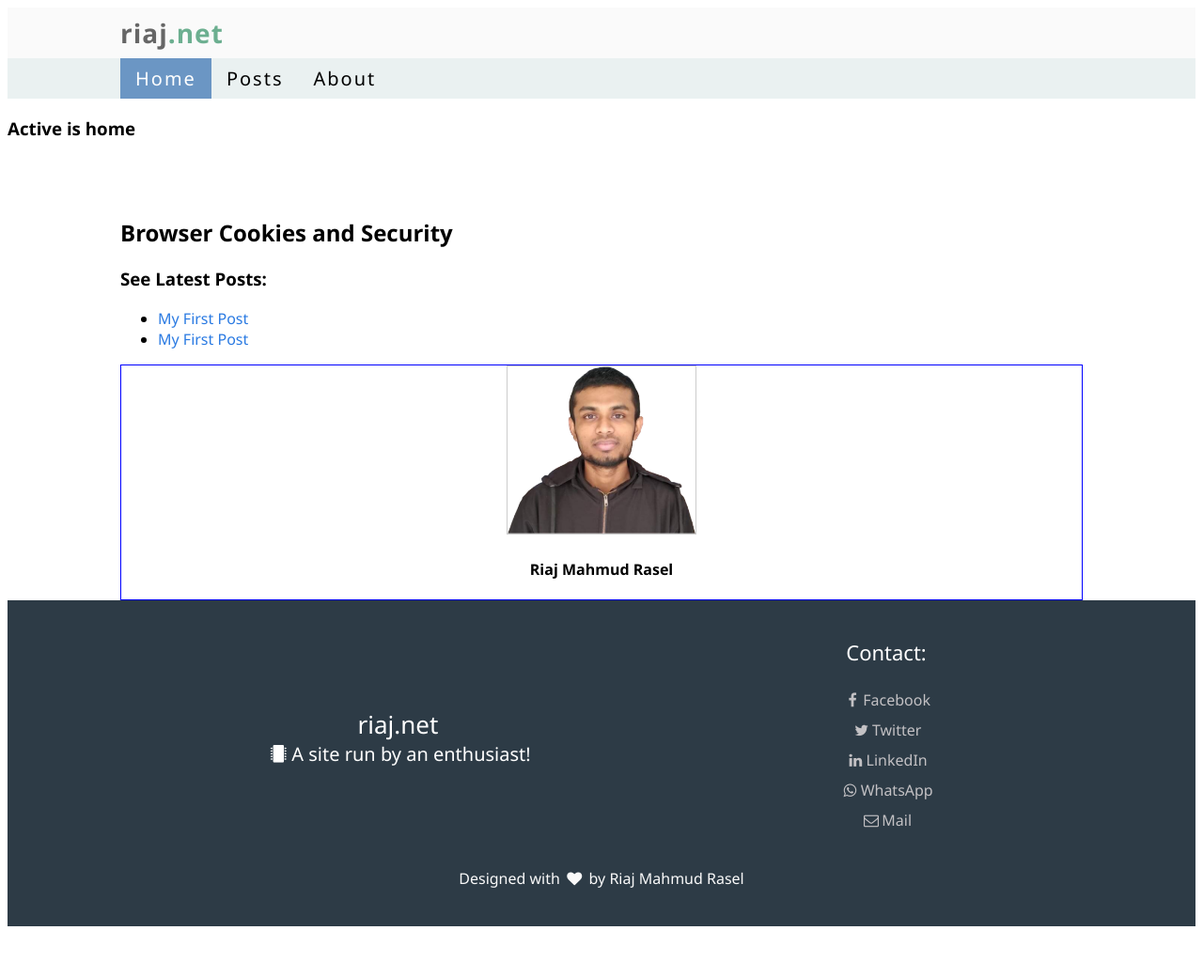
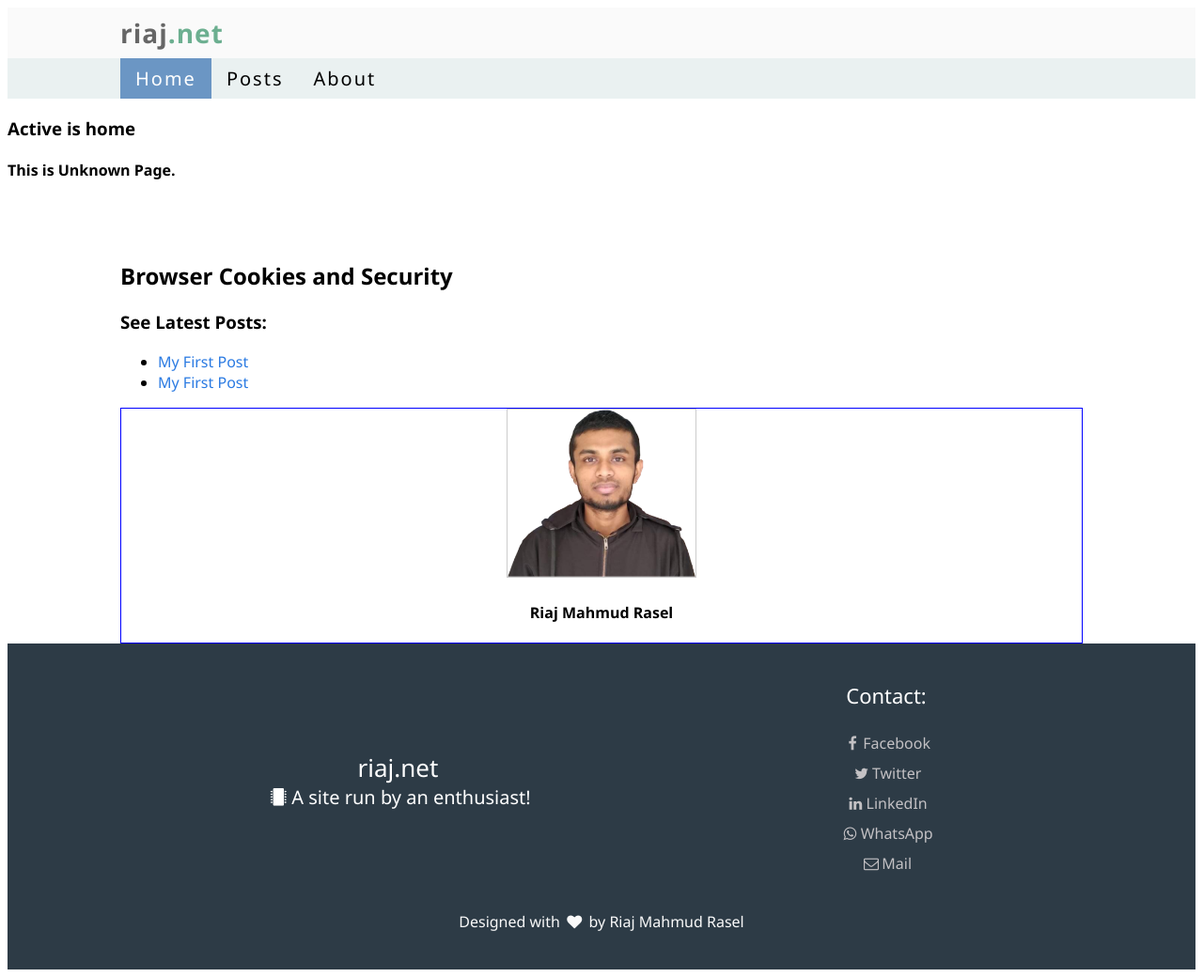
Before and after one commit to riajmahmud/riajmahmud2.github.io, a Jekyll site: the page built from index.html, in a window 1280 px wide and 1040 px high. Shown: the whole window at 94% size. Built offline with Jekyll 4.4.1, drawn with Linux system fonts in a browser that asks for light colours.

Commit message:
Update navbar.html

```diff
--- a/_includes/navbar.html
+++ b/_includes/navbar.html
@@ -16,3 +16,6 @@
 </div>
 
 <h3> Active is {{ include.active }} </h3>
+
+	{% assign act="{{ include.active }}" %}
+{% if act == "home" %}<h4>This is Home Page.</h4>{% elsif act == "about" %}<h4>This is About Page.</h4>{% else %}<h4>This is Unknown Page.</h4>{% endif %}
```
